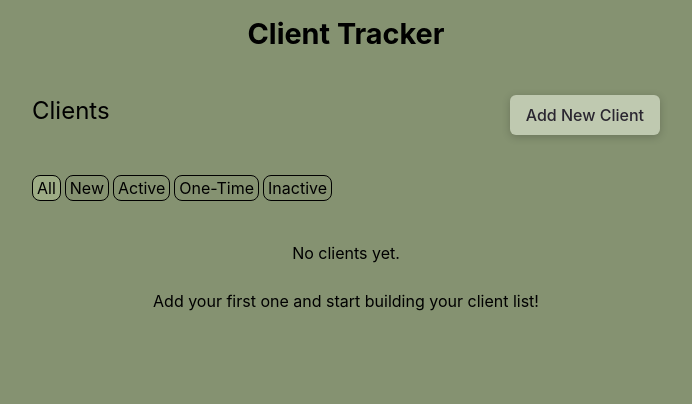
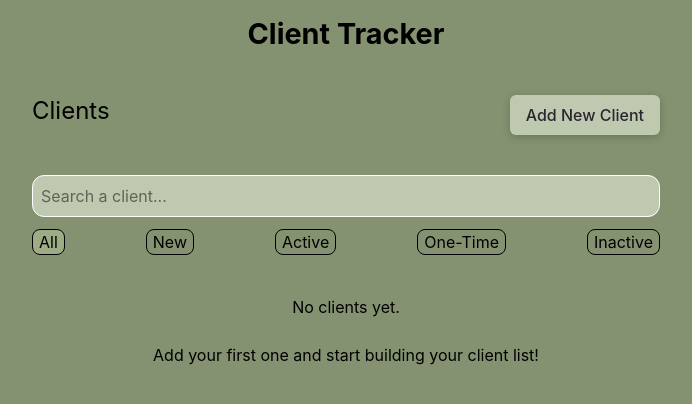
Before and after one commit to Natalie-Kizirian/Client-Tracker, a React (Vite) app: page / in a window 1280 px wide. Shown: the top 404 px of the page, without its empty margins (294-986 px from the left). Built offline with nearby package versions, Linux system fonts and the light colour scheme.

Commit message:
search bar added

```diff
--- a/src/components/Pages/ClientPage.jsx
+++ b/src/components/Pages/ClientPage.jsx
@@ -6,11 +6,19 @@ import { useState } from "react";
 function ClientPage({ onAddClient, clients = [], onSelectClient }) {
   const [modalisVisible, setModalVisible] = useState(false);
   const [selectedStatus, setSelectedStatus] = useState("all");
+  const [searchQuery, setSearchQuery] = useState("");
   const STATUSES = ["all", "new", "active", "one-time", "inactive"];
+
   const filteredClients =
     selectedStatus === "all"
       ? clients
       : clients.filter((s) => s.status === selectedStatus);
+
+  const searchedClients = searchQuery
+    ? filteredClients.filter((c) =>
+        c.name.toLowerCase().includes(searchQuery.toLowerCase()),
+      )
+    : filteredClients;
 
   function hideModal() {
     setModalVisible(false);
@@ -40,18 +48,26 @@ function ClientPage({ onAddClient, clients = [], onSelectClient }) {
         </div>
       </div>
 
-      <div className="flex w-full gap-1">
+      <div className="flex flex-col gap-3">
+        <input
+          type="text"
+          placeholder="Search a client..."
+          value={searchQuery}
+          onChange={(e) => setSearchQuery(e.target.value)}
+          className="w-full rounded-xl border border-white bg-[#BFC9B0] p-2"
+        />
+
+        <div className="flex w-full justify-between">
           {STATUSES.map((status) => (
             <p
               key={status}
-            className={`cursor-pointer rounded-lg border px-1 capitalize ${selectedStatus === status ? "bg-[#9DAC85]" : ""}`}
-            onClick={() =>
-              setSelectedStatus(selectedStatus === status ? "" : status)
-            }
+              className={`cursor-pointer rounded-lg border px-1.5 capitalize ${selectedStatus === status ? "bg-[#9DAC85]" : ""}`}
+              onClick={() => setSelectedStatus(status)}
             >
               {status}
             </p>
           ))}
+        </div>
       </div>
 
       {modalisVisible && (
@@ -72,13 +88,16 @@ function ClientPage({ onAddClient, clients = [], onSelectClient }) {
           </div>
 
           <ul className="flex flex-col gap-2 rounded-lg border-2 border-white bg-[#D3DAC8] p-4 drop-shadow-lg">
-            {filteredClients.map((client) => (
+            {searchedClients.map((client) => (
               <ClientCard
                 key={client.id}
                 client={client}
                 onSelectClient={() => onSelectClient(client)}
               />
-            ))}
+            ))}{" "}
+            {filteredClients.length === 0 && (
+              <h3 className="text-center">No clients here 👀</h3>
+            )}
           </ul>
         </div>
       )}
--- a/src/index.css
+++ b/src/index.css
@@ -1,4 +1,6 @@
 @import "tailwindcss";
+
+@theme {}
 
 h1{
   font-size: 1.8rem;
```
Lines whose indentation alone changed are shown as unchanged.
